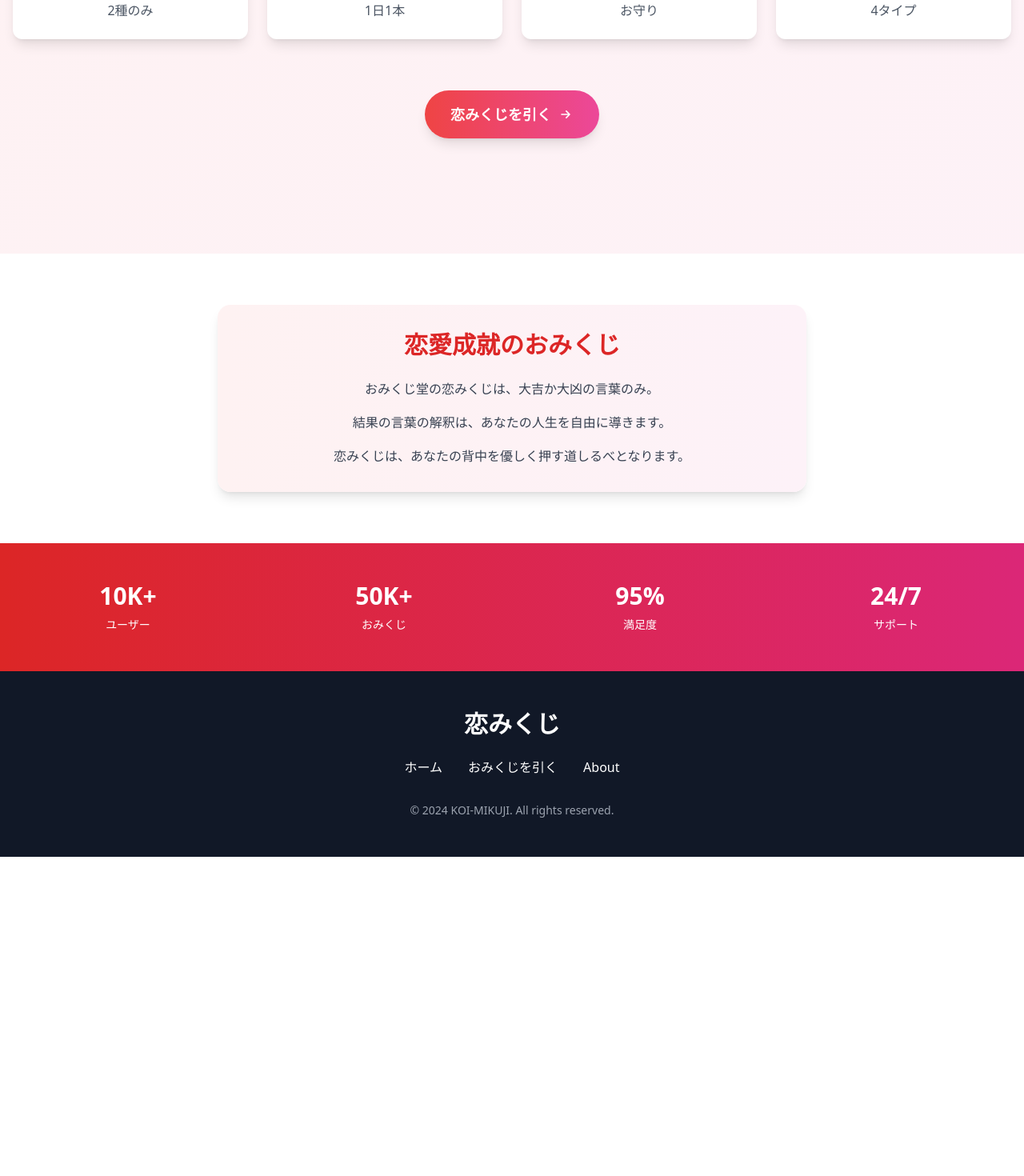
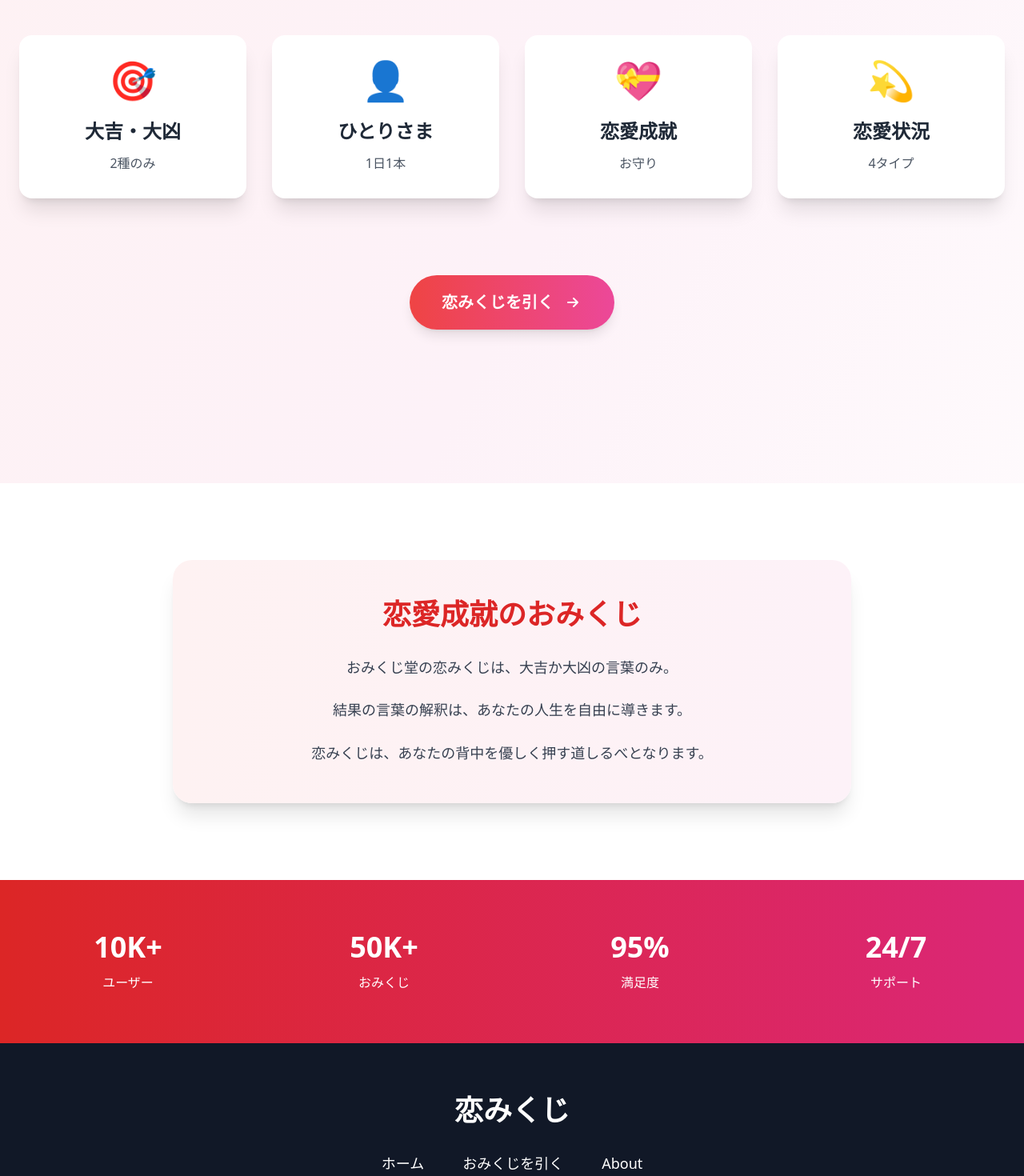
Before and after one commit to harshascode/omikuji, a SvelteKit app: page / in a window 1280 px wide. Shown: the part 860-2330 px from the top of the page at 80% size. Before the commit the page ends 1931 px from the top, so only its background shows below. Built offline with nearby package versions, Linux system fonts and the light colour scheme.

Commit message:
modifyed

```diff
--- a/src/routes/+page.svelte
+++ b/src/routes/+page.svelte
@@ -24,58 +24,58 @@
 	];
 </script>
 
-<div class="min-h-screen bg-gradient-to-br from-red-50 to-pink-50 font-sans">
+<div class="min-h-screen bg-gradient-to-br from-red-50 via-pink-50 to-white font-sans">
 	{#if isLoaded}
-		<div class="relative overflow-hidden">
+		<div class="relative">
 			<!-- Hero Section -->
-			<div class="container mx-auto px-4 py-16">
+			<div class="container mx-auto px-6 py-24">
 				<div class="text-center" in:fly={{ y: 50, duration: 1000 }}>
 					<h1
-						class="mb-6 bg-gradient-to-r from-red-600 to-pink-600 bg-clip-text text-6xl font-bold text-transparent md:text-8xl"
+						class="mb-8 bg-gradient-to-r from-red-600 to-pink-600 bg-clip-text text-7xl font-extrabold text-transparent md:text-8xl"
 					>
 						恋みくじ
 					</h1>
-					<p class="text-xl font-medium text-gray-700">運命の恋を占う</p>
+					<p class="text-2xl font-medium tracking-wide text-gray-700">運命の恋を占う</p>
 				</div>
 
 				<!-- Koi Fish Image -->
-				<div class="my-16 flex justify-center">
+				<div class="my-20 flex justify-center">
 					<img
 						src="/koi-mikuji-fish.svg"
 						alt="Koi Fish"
-						class="w-64 transform animate-pulse transition-all duration-500 hover:scale-105 md:w-96"
+						class="animate-float w-72 transform transition-all duration-700 hover:scale-110 md:w-[28rem]"
 					/>
 				</div>
 
 				<!-- Feature Grid -->
-				<div class="mt-16 grid grid-cols-1 gap-6 sm:grid-cols-2 lg:grid-cols-4">
+				<div class="mt-24 grid grid-cols-1 gap-8 sm:grid-cols-2 lg:grid-cols-4">
 					{#each features as feature, i}
 						<div
 							in:fly={{ y: 50, duration: 1000, delay: i * 200 }}
-							class="group rounded-xl bg-white p-6 shadow-lg transition-all duration-300 hover:-translate-y-2 hover:shadow-2xl"
+							class="group rounded-2xl bg-white p-8 shadow-xl transition-all duration-500 hover:-translate-y-2 hover:bg-gradient-to-br hover:from-white hover:to-pink-50 hover:shadow-2xl"
 						>
 							<div class="text-center">
 								<span
-									class="inline-block text-4xl transition-transform duration-300 group-hover:scale-110"
+									class="inline-block text-5xl transition-transform duration-500 group-hover:rotate-3 group-hover:scale-110"
 								>
 									{feature.icon}
 								</span>
-								<h3 class="mt-4 text-xl font-bold text-gray-800">{feature.title}</h3>
-								<p class="mt-2 text-gray-600">{feature.subtitle}</p>
+								<h3 class="mt-6 text-2xl font-bold text-gray-800">{feature.title}</h3>
+								<p class="mt-3 text-gray-600">{feature.subtitle}</p>
 							</div>
 						</div>
 					{/each}
 				</div>
 
 				<!-- CTA Section -->
-				<div class="mt-16 text-center">
+				<div class="mt-24 text-center">
 					<a
 						href="/draw"
-						class="group inline-flex transform items-center rounded-full bg-gradient-to-r from-red-500 to-pink-500 px-8 py-4 text-lg font-bold text-white shadow-lg transition-all duration-300 hover:-translate-y-1 hover:shadow-xl"
+						class="group inline-flex transform items-center rounded-full bg-gradient-to-r from-red-500 to-pink-500 px-10 py-5 text-xl font-bold text-white shadow-lg transition-all duration-500 hover:scale-105 hover:shadow-xl hover:shadow-pink-200"
 					>
 						恋みくじを引く
 						<svg
-							class="ml-2 h-5 w-5 transform transition-transform duration-300 group-hover:translate-x-1"
+							class="ml-3 h-6 w-6 transform transition-transform duration-500 group-hover:translate-x-2"
 							fill="none"
 							stroke="currentColor"
 							viewBox="0 0 24 24"
@@ -92,29 +92,35 @@
 			</div>
 
 			<!-- Description Section -->
-			<div class="mt-20 bg-white py-16">
-				<div class="container mx-auto max-w-3xl px-4">
+			<div class="mt-24 bg-white py-24">
+				<div class="container mx-auto max-w-4xl px-6">
 					<div
-						class="overflow-hidden rounded-2xl bg-gradient-to-r from-red-50 to-pink-50 p-8 shadow-lg"
+						class="overflow-hidden rounded-3xl bg-gradient-to-r from-red-50 to-pink-50 p-12 shadow-xl"
 					>
-						<h2 class="mb-6 text-center text-3xl font-bold text-red-600">恋愛成就のおみくじ</h2>
-						<div class="space-y-4 text-center leading-relaxed text-gray-700">
-							<p>おみくじ堂の恋みくじは、大吉か大凶の言葉のみ。</p>
-							<p>結果の言葉の解釈は、あなたの人生を自由に導きます。</p>
-							<p>恋みくじは、あなたの背中を優しく押す道しるべとなります。</p>
+						<h2 class="mb-8 text-center text-4xl font-bold text-red-600">恋愛成就のおみくじ</h2>
+						<div class="space-y-6 text-center text-lg leading-relaxed text-gray-700">
+							<p class="transition-all duration-300 hover:text-red-600">
+								おみくじ堂の恋みくじは、大吉か大凶の言葉のみ。
+							</p>
+							<p class="transition-all duration-300 hover:text-red-600">
+								結果の言葉の解釈は、あなたの人生を自由に導きます。
+							</p>
+							<p class="transition-all duration-300 hover:text-red-600">
+								恋みくじは、あなたの背中を優しく押す道しるべとなります。
+							</p>
 						</div>
 					</div>
 				</div>
 			</div>
 
 			<!-- Stats Section -->
-			<div class="bg-gradient-to-r from-red-600 to-pink-600 py-12 text-white">
-				<div class="container mx-auto px-4">
-					<div class="grid grid-cols-2 gap-8 md:grid-cols-4">
+			<div class="bg-gradient-to-r from-red-600 to-pink-600 py-16 text-white">
+				<div class="container mx-auto px-6">
+					<div class="grid grid-cols-2 gap-12 md:grid-cols-4">
 						{#each stats as stat}
-							<div class="text-center">
-								<div class="text-3xl font-bold">{stat.number}</div>
-								<div class="mt-2 text-sm">{stat.label}</div>
+							<div class="transform text-center transition-transform duration-300 hover:scale-105">
+								<div class="text-4xl font-bold">{stat.number}</div>
+								<div class="mt-3 text-base font-medium">{stat.label}</div>
 							</div>
 						{/each}
 					</div>
@@ -122,20 +128,36 @@
 			</div>
 
 			<!-- Footer -->
-			<footer class="bg-gray-900 py-12 text-white">
-				<div class="container mx-auto px-4">
+			<footer class="bg-gray-900 py-16 text-white">
+				<div class="container mx-auto px-6">
 					<div class="text-center">
-						<h2 class="text-3xl font-bold">恋みくじ</h2>
-						<nav class="mt-6">
-							<ul class="flex justify-center space-x-8">
-								<li><a href="/" class="transition-colors hover:text-pink-400">ホーム</a></li>
+						<h2 class="text-4xl font-bold">恋みくじ</h2>
+						<nav class="mt-8">
+							<ul class="flex justify-center space-x-12">
 								<li>
-									<a href="/draw" class="transition-colors hover:text-pink-400">おみくじを引く</a>
+									<a href="/" class="text-lg transition-colors duration-300 hover:text-pink-400">
+										ホーム
+									</a>
 								</li>
-								<li><a href="/about" class="transition-colors hover:text-pink-400">About</a></li>
+								<li>
+									<a
+										href="/draw"
+										class="text-lg transition-colors duration-300 hover:text-pink-400"
+									>
+										おみくじを引く
+									</a>
+								</li>
+								<li>
+									<a
+										href="/about"
+										class="text-lg transition-colors duration-300 hover:text-pink-400"
+									>
+										About
+									</a>
+								</li>
 							</ul>
 						</nav>
-						<p class="mt-8 text-sm text-gray-400">
+						<p class="mt-12 text-base text-gray-400">
 							© {currentYear} KOI-MIKUJI. All rights reserved.
 						</p>
 					</div>
@@ -144,3 +166,21 @@
 		</div>
 	{/if}
 </div>
+
+<style>
+	@keyframes float {
+		0% {
+			transform: translateY(0px);
+		}
+		50% {
+			transform: translateY(-20px);
+		}
+		100% {
+			transform: translateY(0px);
+		}
+	}
+
+	.animate-float {
+		animation: float 6s ease-in-out infinite;
+	}
+</style>
```
